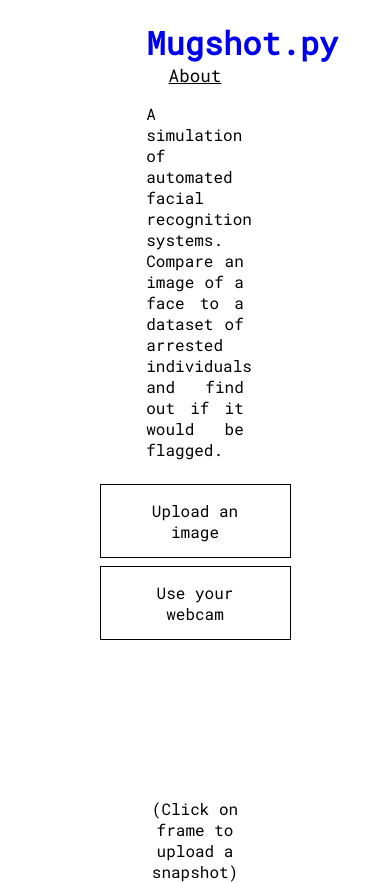
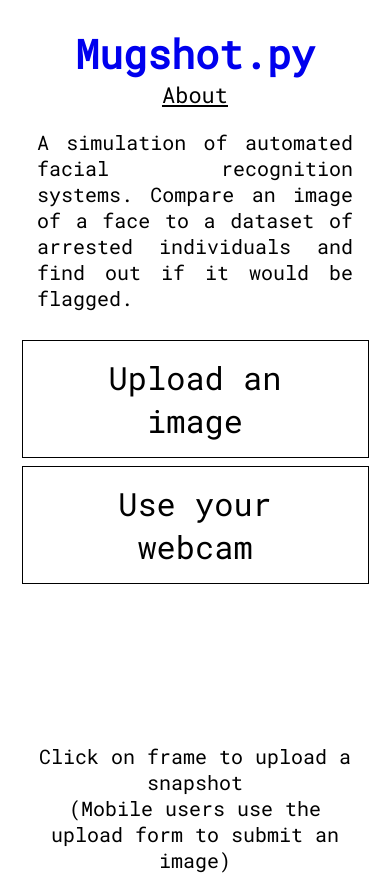
Before and after one commit to haryo-s/Mugshot, a Flask app: page / in a window 390 px wide, after a click on "Use your webcam". Run offline with Flask 2, Linux system fonts and the light colour scheme; parts of the project's set-up code (start-up, migrations or seed data) failed here and were passed over; some libraries are stand-ins or nearby versions.

Commit message:
- Improved support for mobile users

```diff
--- a/static/styles/style.css
+++ b/static/styles/style.css
@@ -1,5 +1,11 @@
 body {
   font-family: 'Roboto Mono', monospace;
+}
+
+@media only screen and (max-width: 1000px) {
+  body,html {
+      font-size:20px
+  }
 }
 
 p {
@@ -29,12 +35,23 @@ video, canvas {
   margin: auto;
 }
 
+.text-center {
+  text-align: center
+}
+
+@media only screen and (max-width: 1000px) {
+  .content-center {
+    width: 90%;
+    top: 0;
+    bottom: 0;
+    left: 0;
+    right: 0;
+    margin: auto;
+  }
+}
+
 .results {
   border: 1px solid black;
-}
-
-.text-center {
-  text-align: center
 }
 
 img {
@@ -86,6 +103,26 @@ img {
   transition-duration: 0.2s;
 }
 
+@media only screen and (max-width: 1000px) {
+  .button {
+    font-family: inherit;
+    background-color: transparent;
+    color: black;
+    border: 1px solid black;
+    padding: 15px 32px;
+    text-align: center;
+    text-decoration: none;
+    display: inline-block;
+    font-size: 32px;
+    margin: 4px 2px;
+    cursor: pointer;
+
+    -webkit-transition-duration: 0.2s;
+    /* Safari */
+    transition-duration: 0.2s;
+  }
+}
+
 .button:hover {
   font-family: inherit;
   border: 1px solid black;
@@ -120,6 +157,31 @@ img {
   border: 1px solid black;
   background-color: black;
   color: white;
+}
+
+@media only screen and (max-width: 1000px) {
+  .navbar button {
+    background-color: transparent;
+    color: black;
+    border: 1px solid black;
+    padding: 15px 32px;
+    text-align: center;
+    text-decoration: none;
+    display: inline-block;
+    font-size: 32px;
+    margin: 4px 2px;
+    cursor: pointer;
+
+    -webkit-transition-duration: 0.2s;
+    /* Safari */
+    transition-duration: 0.2s;
+  }
+
+  .navbar button:hover {
+    border: 1px solid black;
+    background-color: black;
+    color: white;
+  }
 }
 
 .mb-decrease {
--- a/templates/index.html
+++ b/templates/index.html
@@ -66,7 +66,9 @@
 
     <div id="Webcam" class="w3-container forms" style="display:none">
       <video id="myVideo" autoplay>Test</video>
-      <p class="content-center text-center">(Click on frame to upload a snapshot)</p>
+      <p class="content-center text-center">Click on frame to upload a snapshot</p>
+      <p class="content-center text-center">(Mobile users use the upload form to submit an image)</p>
+
     </div>
   </div>
 
```
